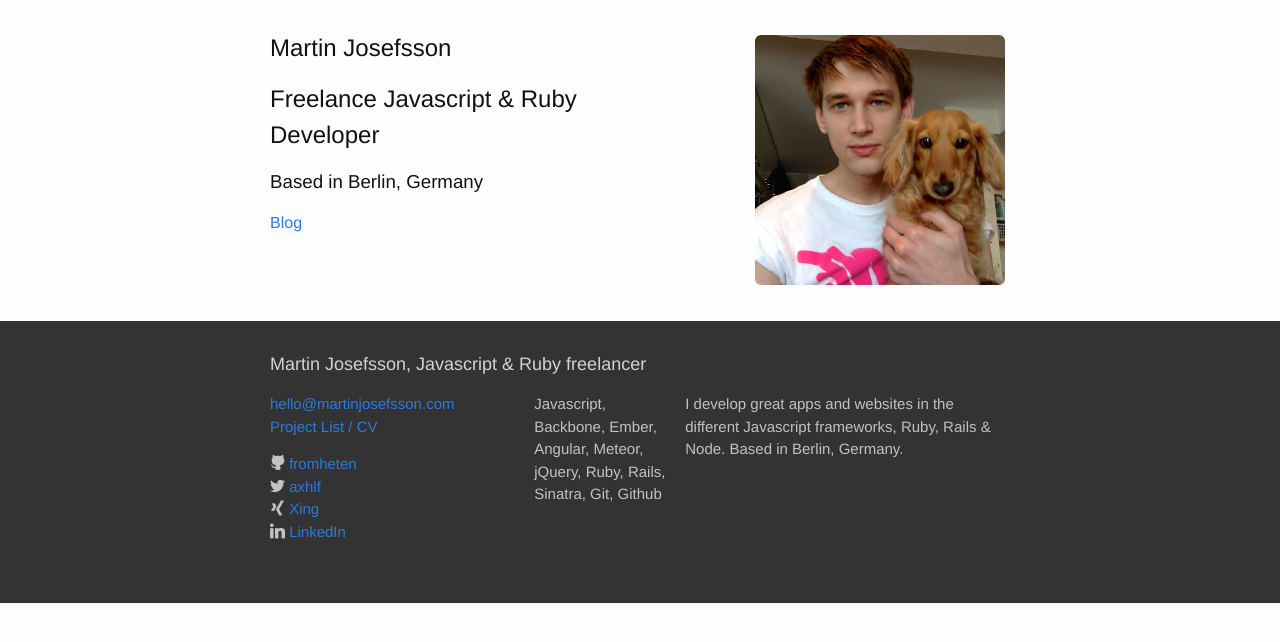
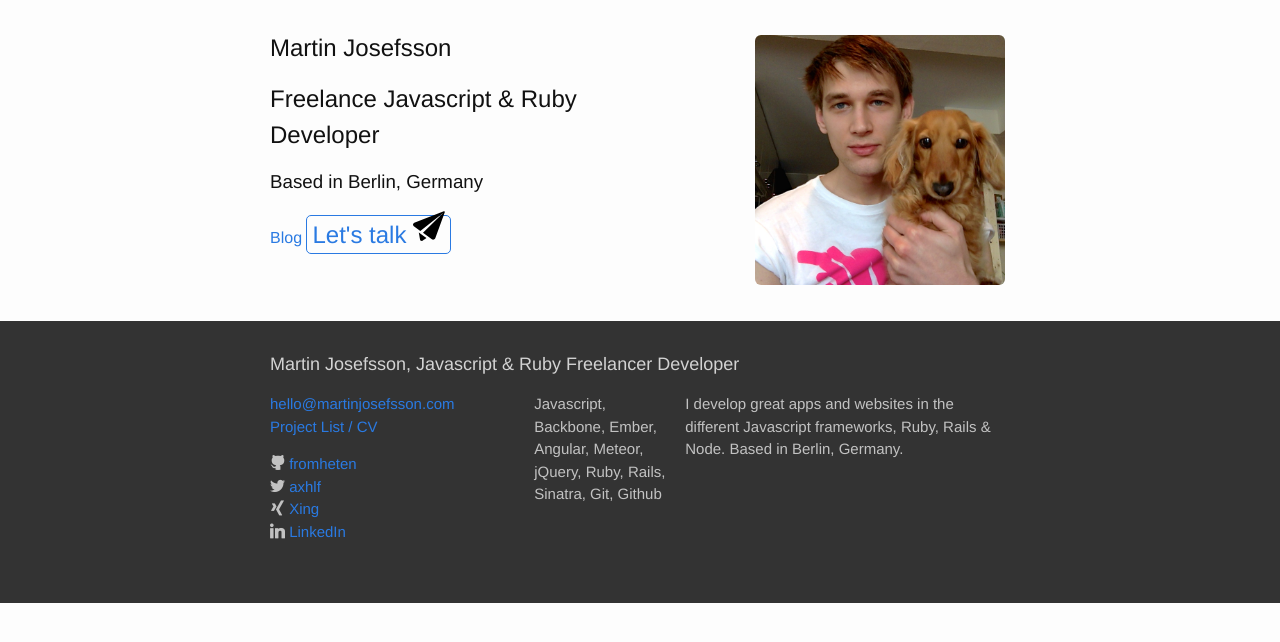
Before and after one commit to fromheten/fromheten.github.io, a Jekyll site: the page built from index.html, in a window 1280 px wide. Shown: the top 642 px of the page. Built offline with Jekyll 4.4.1, drawn with Linux system fonts in a browser that asks for light colours.

Commit message:
Added email icon and call to actions

```diff
--- a/_config.yml
+++ b/_config.yml
@@ -1,5 +1,5 @@
 # Site settings
-title: Martin Josefsson, Javascript & Ruby freelancer
+title: Martin Josefsson, Javascript & Ruby Freelancer Developer
 email: hello@martinjosefsson.com
 description: > # this means to ignore newlines until "baseurl:"
   I develop great apps and websites in the different Javascript frameworks, Ruby, Rails & Node. Based in Berlin, Germany.
--- a/_sass/_base.scss
+++ b/_sass/_base.scss
@@ -1,5 +1,23 @@
 section.presentation {
   width: 50%;
+}
+.call-to-action {
+  border: 1px solid $brand-color;
+  border-radius: 5px;
+  padding: 5px;
+  font-size: 1.5em;
+
+  &:hover {
+    text-decoration: none;
+    color: darken($brand-color, 20%);
+    border: 1px solid darken($brand-color, 20%);
+    box-shadow: 1px 1px 1px $grey-color;
+    transition: all 0.1s;
+  }
+  &:active {
+    color: $green-brand-color-light;
+    border: 1px solid darken($green-brand-color-light, 20%);
+  }
 }
 img.profile-picture {
   float: right;
--- a/index.html
+++ b/index.html
@@ -8,4 +8,18 @@ layout: frontpage
   <h2>Freelance Javascript & Ruby Developer</h2>
   <h3>Based in Berlin, Germany</h3>
   <p><a href="/blog.html">Blog</a>
+  <a href="mailto:{{ site.email }}?subject=Project" class="call-to-action">Let's talk
+
+  <svg version="1.1" id="Layer_1" xmlns="http://www.w3.org/2000/svg" xmlns:xlink="http://www.w3.org/1999/xlink" x="0px" y="0px"
+    width="32px" height="32px" viewBox="0 0 32 32" enable-background="new 0 0 32 32" xml:space="preserve">
+    <g>
+    <path d="M1.285,11.671C0.6,11.934,0.114,12.55,0.017,13.277c-0.096,0.728,0.213,1.449,0.806,1.88l6.492,4.724L30.374,1.74
+    L9.985,21.826l8.875,6.458c0.565,0.411,1.293,0.534,1.964,0.33c0.67-0.204,1.204-0.712,1.444-1.368l9.494-25.985
+    c0.096-0.264,0.029-0.559-0.171-0.756c-0.2-0.197-0.495-0.259-0.758-0.158L1.285,11.671z"/>
+    <path d="M5.774,21.451l0.055,0.301l1.26,6.889c0.094,0.512,0.436,0.941,0.912,1.148c0.476,0.206,1.025,0.162,1.461-0.119
+    c1.755-1.132,4.047-2.634,3.985-2.722L5.774,21.451z"/>
+    </g>
+  </svg>
+</a></p>
+
 </section>
```
